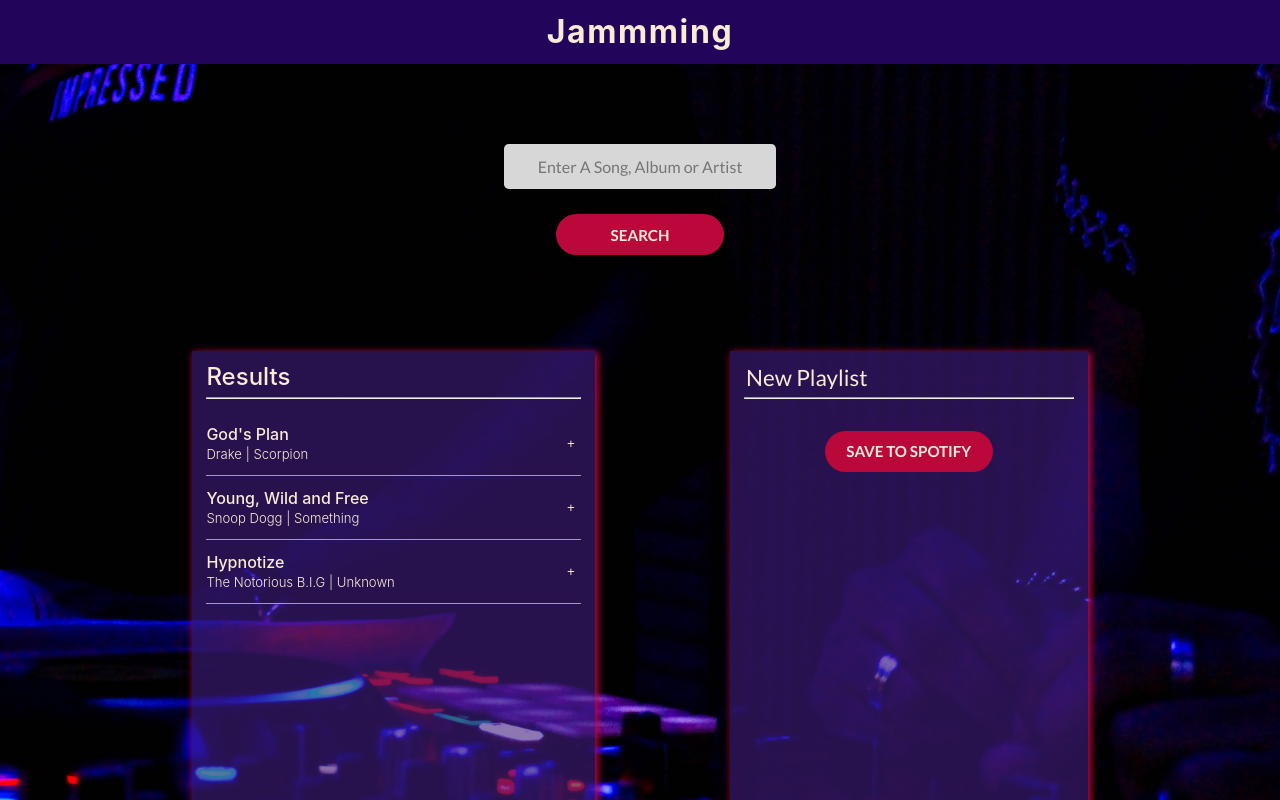
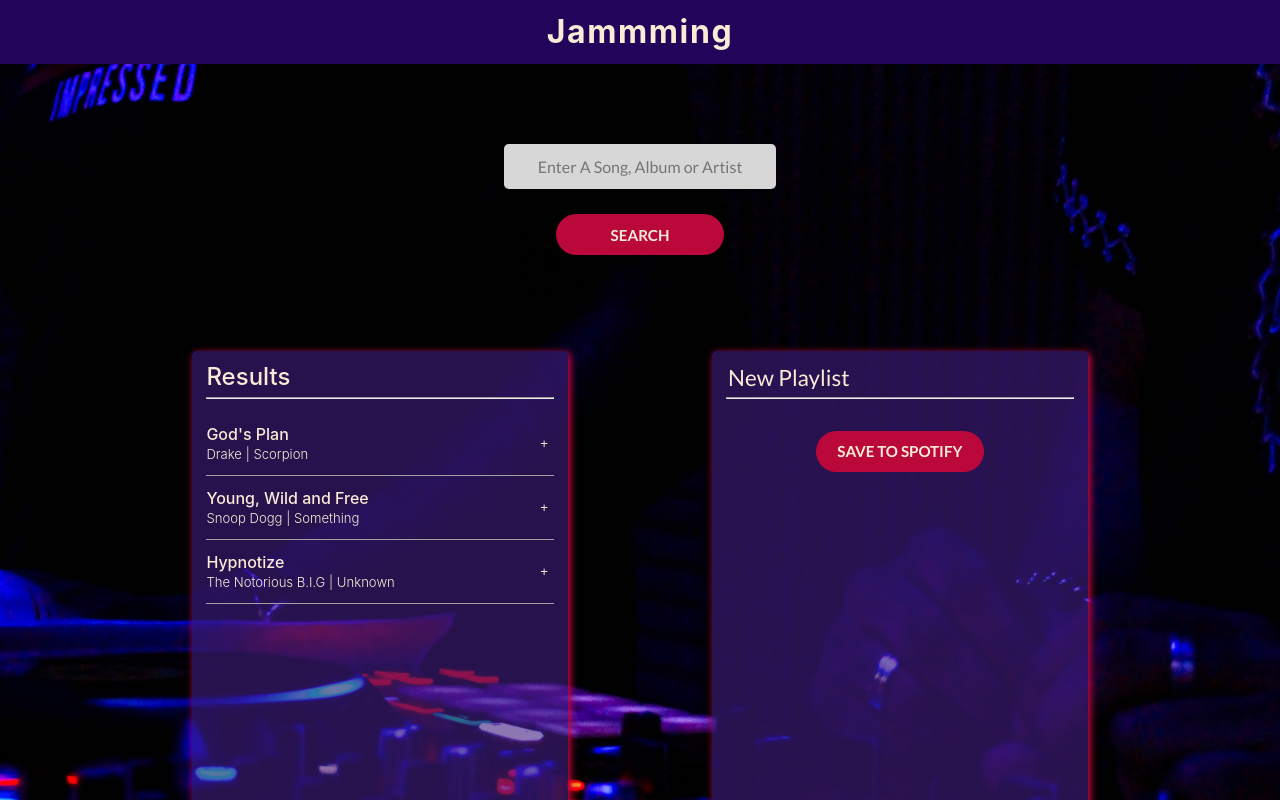
Before and after one commit to nikabazadze/jammming, a React (Create React App) app: page / in a window 1280 px wide. Shown: the top 800 px of the page. Built offline with nearby package versions, Linux system fonts and the light colour scheme.

Commit message:
Change background styling of SearchResults and Playlist components

```diff
--- a/src/components/App/App.css
+++ b/src/components/App/App.css
@@ -47,6 +47,17 @@ h2 {
     padding-top: 4rem; /* temporary  */
 }
 
+/* SearchResults and Playlist background styling */
+.trackresults-container {
+    background-color: rgba(65, 31, 129, 0.6);
+    box-shadow: 2px 2px 7px 1px rgb(186, 8, 59);
+    border-radius: 0.3rem;
+    width: 42%;
+    height: 50rem;
+    padding: 0.9rem;
+    overflow-y: scroll;
+}
+
 /* Call to action (CTA) button */
 .CTA {
     background-color: rgb(186, 8, 59);
--- a/src/components/Playlist/Playlist.css
+++ b/src/components/Playlist/Playlist.css
@@ -1,12 +1,3 @@
-.playlist {
-    background-color: rgba(65, 31, 129, 0.6);
-    box-shadow: 2px 2px 7px 1px rgb(186, 8, 59);
-    width: 40%;
-    height: 50rem;
-    padding: 0.9rem;
-    overflow-y: scroll;
-}
-
 .playlist input {
     font-family: 'Lato', sans-serif;
     font-size: 1.4rem;
--- a/src/components/Playlist/Playlist.js
+++ b/src/components/Playlist/Playlist.js
@@ -9,7 +9,7 @@ function Playlist(props) {
     }
 
     return (
-        <div className='playlist'>
+        <div className='playlist trackresults-container'>
             <input
                 value={props.playlistName}
                 type='text'
--- a/src/components/SearchResults/SearchResults.css
+++ b/src/components/SearchResults/SearchResults.css
@@ -1,10 +1,3 @@
-.searchResults {
-    background-color: rgba(65, 31, 129, 0.6);
-    box-shadow: 2px 2px 7px 1px rgb(186, 8, 59);
-    width: 45%;
-    height: 50rem;
-    padding: 0.9rem;
-    overflow-y: scroll;
-}
+
 
 /* Media queries */
--- a/src/components/SearchResults/SearchResults.js
+++ b/src/components/SearchResults/SearchResults.js
@@ -5,7 +5,7 @@ import TrackList from '../TrackList/TrackList';
 
 function SearchResults(props) {
     return (
-        <div className='searchResults'>
+        <div className='searchResults trackresults-container'>
             <h2>Results</h2>
             <hr />
             <TrackList
```
